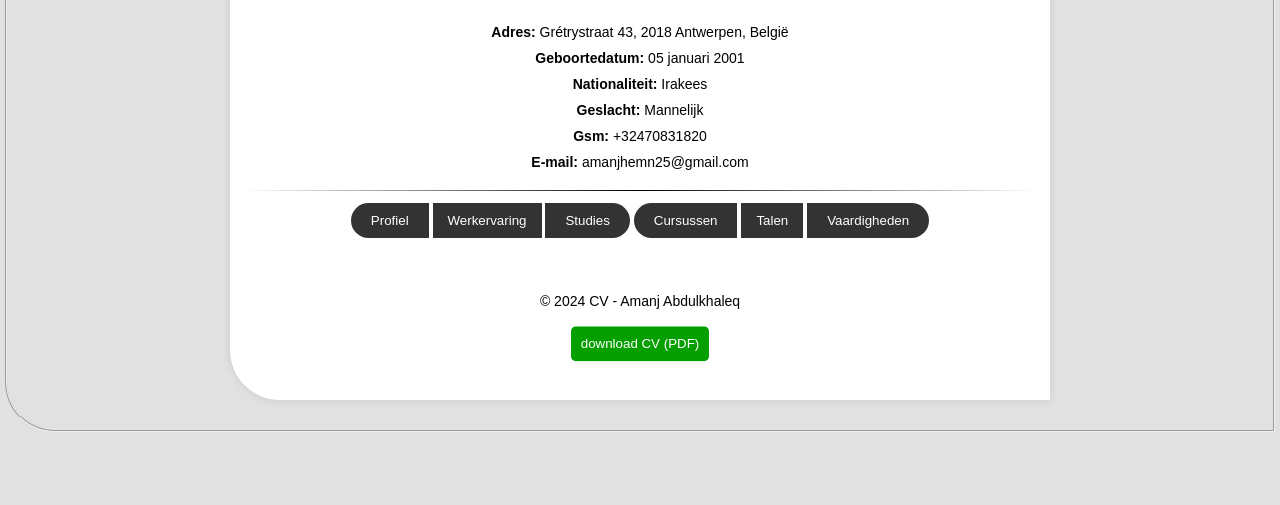
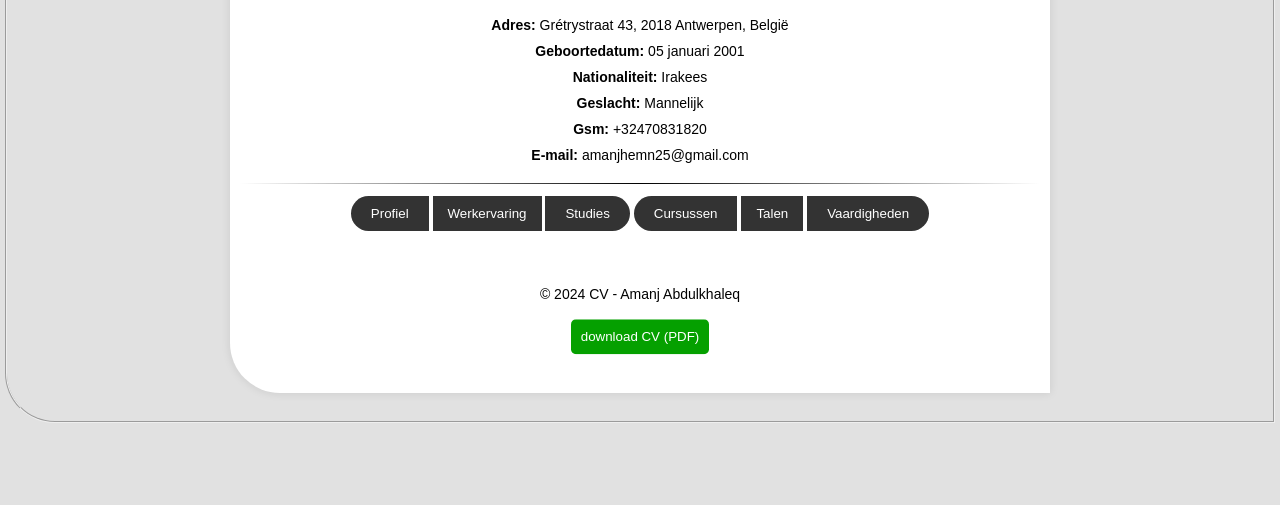
Before and after one commit to amanjbnasllawa/AmanjAbdulkhaleq.github.io, a plain HTML site: page index.html in a window 1280 px wide. Shown: the part 295-800 px from the top of the page. Drawn offline with Linux system fonts and the light colour scheme.

Commit message:
Update index.html

```diff
--- a/index.html
+++ b/index.html
@@ -15,10 +15,10 @@
 
         }
 fieldset{
-    margin: 30px 5px 5px 5px;
+    margin: 25px 5px 5px 5px;
 
-    padding: 10px;
-    border-radius: 0px 0px 0px 50px;
+    padding: 8px;
+    border-radius: 0px 50px 0px 50px;
 
 }
 p{
```
